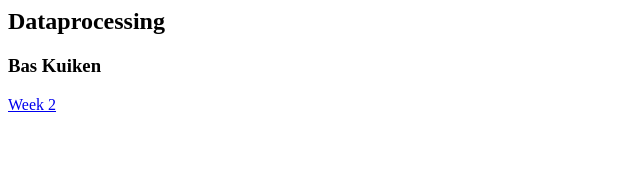
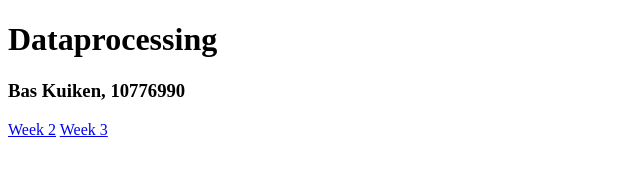
Before and after one commit to Slabestek/Dataprocessing, a plain HTML site: page index.html in a window 1280 px wide. Shown: the whole page, without its empty margins (0-640 px from the left). Drawn offline with Linux system fonts and the light colour scheme.

Commit message:
added week 3 link to index.html

```diff
--- a/index.html
+++ b/index.html
@@ -1,7 +1,11 @@
+<!DOCTYPE html>
+<head>
+	<h1>Dataprocessing</h1>
+	<h3>Bas Kuiken, 10776990</h3>
+</head>
 <body>
-	<h2>Dataprocessing</h2>
-	<h3>Bas Kuiken</h3>
 	<p>
 		<a href="homework/week_2/index.html">Week 2</a>
+		<a href="homework/week_3/barchart.html">Week 3</a>
 	</p>
 </body>
```
